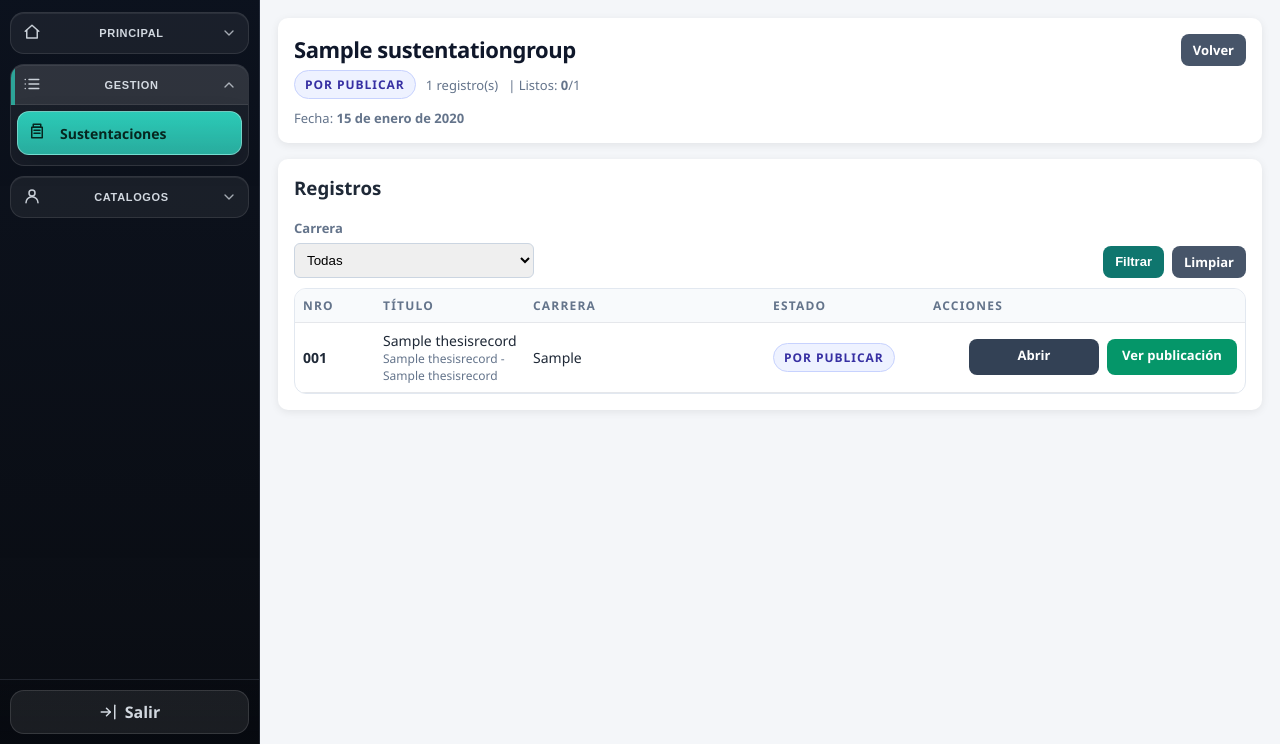
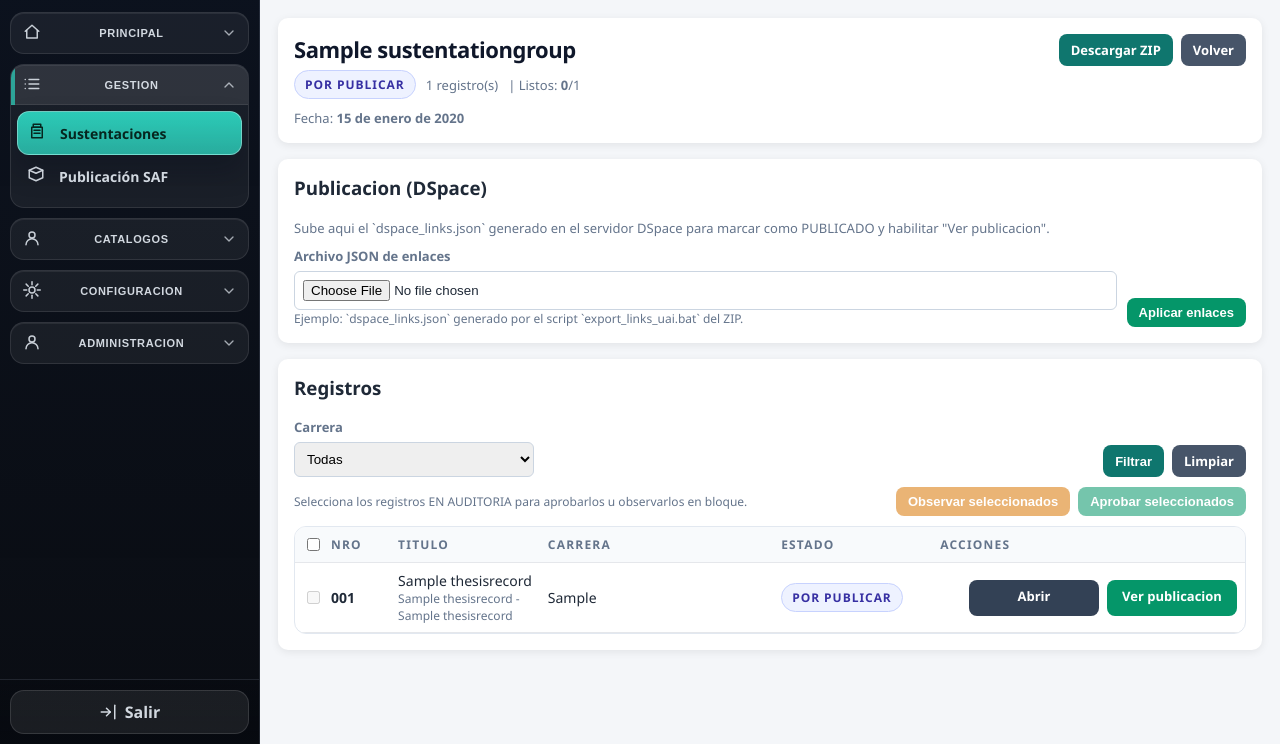
Before and after one commit to alvaroquispe1998/mydspace, a Django app: page /records/groups/1/ in a window 1280 px wide. Shown: the part 56-800 px from the top of the page. Run offline with Django 5.2, Linux system fonts and the light colour scheme; a user stored in the database is signed in; tables that the repository leaves empty hold one stand-in row (values such as "Sample post").

Commit message:
checkbox aprobar/observar

```diff
--- a/accounts/decorators.py
+++ b/accounts/decorators.py
@@ -9,7 +9,7 @@ def role_required(*allowed_roles: str):
         @login_required
         @wraps(view_func)
         def _wrapped(request, *args, **kwargs):
-            if request.user.role in allowed_roles:
+            if getattr(request.user, "is_superuser", False) or request.user.role in allowed_roles:
                 return view_func(request, *args, **kwargs)
             messages.error(request, "No tienes permisos para realizar esta acción.")
             return redirect("dashboard")
--- a/registry/models.py
+++ b/registry/models.py
@@ -210,6 +210,8 @@ class ThesisRecord(models.Model):
         # para evitar inconsistencias (metadatos/archivos).
         if not user:
             return False
+        if getattr(user, "is_superuser", False):
+            return self.status in [self.STATUS_BORRADOR, self.STATUS_OBSERVADO]
         role = getattr(user, "role", None)
         if role not in ["cargador", "asesor", "auditor"]:
             return False
--- a/registry/urls.py
+++ b/registry/urls.py
@@ -3,6 +3,7 @@ from django.urls import path
 from registry.views import (
     groups_create_view,
     groups_detail_view,
+    groups_audit_bulk_view,
     groups_list_view,
     groups_submit_view,
     records_approve_view,
@@ -27,6 +28,7 @@ urlpatterns = [
     path("groups/new/", groups_create_view, name="groups_create"),
     path("groups/<int:group_id>/", groups_detail_view, name="groups_detail"),
     path("groups/<int:group_id>/submit/", groups_submit_view, name="groups_submit"),
+    path("groups/<int:group_id>/audit-bulk/", groups_audit_bulk_view, name="groups_audit_bulk"),
     path("new/", records_create_view, name="records_create"),
     path("<int:record_id>/", records_detail_view, name="records_detail"),
     path("<int:record_id>/edit/", records_edit_view, name="records_edit"),
--- a/registry/views.py
+++ b/registry/views.py
@@ -1,5 +1,6 @@
 from django.contrib import messages
 from django.contrib.auth.decorators import login_required
+from django.urls import reverse
 from django.shortcuts import get_object_or_404, redirect, render
 from django.utils import timezone
 from django.views.decorators.http import require_POST
@@ -11,6 +12,13 @@ from appconfig.models import CareerConfig
 from registry.forms import AuditCommentForm, SustentationGroupForm, ThesisFileUploadForm, ThesisRecordForm
 from registry.models import AuditEvent, SustentationGroup, ThesisFile, ThesisRecord
 from registry.services import populate_file_metadata, validate_record_for_approval, validate_record_for_submission
+
+
+def _redirect_group_detail(group_id: int, career_filter: str = ""):
+    url = reverse("registry:groups_detail", args=[group_id])
+    if career_filter.isdigit():
+        url = f"{url}?career={career_filter}"
+    return redirect(url)
 
 
 @login_required
@@ -58,7 +66,8 @@ def groups_detail_view(request, group_id: int):
     )
     if career_filter.isdigit():
         records_qs = records_qs.filter(career_id=int(career_filter))
-    can_manage = request.user.role in [User.ROLE_CARGADOR, User.ROLE_ASESOR]
+    can_manage = request.user.has_role(User.ROLE_CARGADOR, User.ROLE_ASESOR)
+    can_audit = request.user.is_auditor
     total_records = group.records.count()
     ready_records = group.records.filter(status=ThesisRecord.STATUS_LISTO).count()
     can_submit_visible = (
@@ -71,7 +80,7 @@ def groups_detail_view(request, group_id: int):
 
     pub_batch = None
     links_form = None
-    if request.user.role == User.ROLE_AUDITOR:
+    if can_audit:
         from saf.forms import DspaceLinksUploadForm
         from saf.models import SafBatch
 
@@ -91,6 +100,7 @@ def groups_detail_view(request, group_id: int):
             "total_records": total_records,
             "ready_records": ready_records,
             "can_add_records": can_add_records,
+            "can_audit": can_audit,
             "pub_batch": pub_batch,
             "links_form": links_form,
         },
@@ -101,7 +111,7 @@ def groups_detail_view(request, group_id: int):
 @require_POST
 def groups_submit_view(request, group_id: int):
     group = get_object_or_404(SustentationGroup, pk=group_id)
-    if request.user.role not in [User.ROLE_CARGADOR, User.ROLE_ASESOR]:
+    if not request.user.has_role(User.ROLE_CARGADOR, User.ROLE_ASESOR):
         messages.error(request, "No tienes permisos para enviar este grupo a auditoría.")
         return redirect("registry:groups_detail", group_id=group.id)
     if group.status not in [SustentationGroup.STATUS_ARMADO, SustentationGroup.STATUS_OBSERVADO]:
@@ -146,9 +156,90 @@ def groups_submit_view(request, group_id: int):
 
 @login_required
 @require_POST
+def groups_audit_bulk_view(request, group_id: int):
+    group = get_object_or_404(SustentationGroup, pk=group_id)
+    career_filter = (request.POST.get("career_filter") or "").strip()
+    if not request.user.is_auditor:
+        messages.error(request, "No tienes permisos para auditar registros.")
+        return _redirect_group_detail(group.id, career_filter=career_filter)
+
+    action = (request.POST.get("bulk_action") or "").strip().lower()
+    if action not in {"approve", "observe"}:
+        messages.error(request, "Accion masiva no valida.")
+        return _redirect_group_detail(group.id, career_filter=career_filter)
+
+    ids = []
+    for raw in request.POST.getlist("record_ids"):
+        if raw.isdigit():
+            ids.append(int(raw))
+    ids = list(dict.fromkeys(ids))
+    if not ids:
+        messages.warning(request, "Selecciona al menos un registro.")
+        return _redirect_group_detail(group.id, career_filter=career_filter)
+
+    records = list(ThesisRecord.objects.filter(group=group, id__in=ids).order_by("nro"))
+    if not records:
+        messages.warning(request, "No se encontraron registros para procesar.")
+        return _redirect_group_detail(group.id, career_filter=career_filter)
+
+    comment = (request.POST.get("comment") or "").strip()
+    default_comment = (
+        "Aprobado en revision masiva de grupo."
+        if action == "approve"
+        else "Observado en revision masiva de grupo."
+    )
+    comment = comment or default_comment
+
+    updated = 0
+    skipped_not_in_audit = []
+    skipped_validation = []
+    for record in records:
+        if record.status != ThesisRecord.STATUS_EN_AUDITORIA:
+            skipped_not_in_audit.append(record.nro)
+            continue
+        if action == "approve":
+            errors = validate_record_for_approval(record)
+            if errors:
+                skipped_validation.append((record.nro, errors))
+                continue
+            record.mark_approved(request.user)
+            AuditEvent.objects.create(
+                record=record,
+                action=AuditEvent.ACTION_APPROVE,
+                user=request.user,
+                comment=comment,
+            )
+        else:
+            record.mark_observed()
+            AuditEvent.objects.create(
+                record=record,
+                action=AuditEvent.ACTION_OBSERVE,
+                user=request.user,
+                comment=comment,
+            )
+        updated += 1
+
+    if updated:
+        group.recompute_status(save=True)
+        verb = "aprobados" if action == "approve" else "observados"
+        messages.success(request, f"Registros {verb}: {updated}.")
+    else:
+        messages.warning(request, "No se aplicaron cambios.")
+
+    if skipped_not_in_audit:
+        pretty = ", ".join(f"{n:03d}" for n in sorted(skipped_not_in_audit))
+        messages.warning(request, f"Se omitieron (no estaban EN AUDITORIA): {pretty}.")
+    for nro, errors in skipped_validation:
+        messages.error(request, f"Registro {nro:03d}: " + " | ".join(errors))
+
+    return _redirect_group_detail(group.id, career_filter=career_filter)
+
+
+@login_required
+@require_POST
 def records_mark_ready_view(request, record_id: int):
     record = get_object_or_404(ThesisRecord, pk=record_id)
-    if request.user.role not in [User.ROLE_CARGADOR, User.ROLE_ASESOR]:
+    if not request.user.has_role(User.ROLE_CARGADOR, User.ROLE_ASESOR):
         messages.error(request, "No tienes permisos para esta acción.")
         return redirect("registry:records_detail", record_id=record.id)
     if record.group.status not in [SustentationGroup.STATUS_ARMADO, SustentationGroup.STATUS_OBSERVADO]:
@@ -175,7 +266,7 @@ def records_mark_ready_view(request, record_id: int):
 @require_POST
 def records_unready_view(request, record_id: int):
     record = get_object_or_404(ThesisRecord, pk=record_id)
-    if request.user.role not in [User.ROLE_CARGADOR, User.ROLE_ASESOR]:
+    if not request.user.has_role(User.ROLE_CARGADOR, User.ROLE_ASESOR):
         messages.error(request, "No tienes permisos para esta acción.")
         return redirect("registry:records_detail", record_id=record.id)
     if record.group.status not in [SustentationGroup.STATUS_ARMADO, SustentationGroup.STATUS_OBSERVADO]:
@@ -199,7 +290,7 @@ def records_create_view(request):
         messages.error(request, "Debes crear/seleccionar un grupo de sustentación antes de crear registros.")
         return redirect("registry:groups_list")
     group = get_object_or_404(SustentationGroup, pk=int(group_id))
-    if request.user.role not in [User.ROLE_CARGADOR, User.ROLE_ASESOR]:
+    if not request.user.has_role(User.ROLE_CARGADOR, User.ROLE_ASESOR):
         messages.error(request, "No tienes permisos para agregar registros a este grupo.")
         return redirect("registry:groups_detail", group_id=group.id)
     if group.status != SustentationGroup.STATUS_ARMADO:
@@ -293,7 +384,7 @@ def records_detail_view(request, record_id: int):
     files = record.files.order_by("file_type", "original_name")
     events = record.audit_events.select_related("user").all()
     can_edit = record.can_edit(request.user)
-    can_audit = request.user.role == User.ROLE_AUDITOR
+    can_audit = request.user.is_auditor
     return render(
         request,
         "records/detail.html",
--- a/templates/base.html
+++ b/templates/base.html
@@ -621,7 +621,7 @@
                 <span class="sb-icon" aria-hidden="true"><svg viewBox="0 0 24 24"><path d="M7 3h10v4H7z"/><path d="M5 7h14v14H5z"/><path d="M8 11h8"/><path d="M8 15h8"/></svg></span>
                 <span class="sb-label">Sustentaciones</span>
               </a>
-              {% if request.user.role == 'auditor' %}
+              {% if request.user.is_auditor %}
                 <a class="sb-item {% if request.resolver_match.namespace == 'saf' %}is-active{% endif %}" title="Publicación SAF" href="{% url 'saf:batches_list' %}" {% if request.resolver_match.namespace == 'saf' %}aria-current="page"{% endif %}>
                   <span class="sb-icon" aria-hidden="true"><svg viewBox="0 0 24 24"><path d="M12 3l9 4-9 4-9-4z"/><path d="M3 7v10l9 4 9-4V7"/></svg></span>
                   <span class="sb-label">Publicación SAF</span>
@@ -659,7 +659,7 @@
             </div>
           </div>
 
-          {% if request.user.role == 'auditor' %}
+          {% if request.user.is_auditor %}
           <!-- Configuracion -->
           <div class="sb-sec" data-sec="configuracion">
             <button class="sb-sec-btn" type="button" title="Configuracion" aria-label="Configuracion" aria-controls="sidebar-sec-configuracion"
--- a/templates/dashboard.html
+++ b/templates/dashboard.html
@@ -117,7 +117,7 @@
       </tbody>
     </table>
 
-    {% if request.user.role == 'auditor' %}
+    {% if request.user.is_auditor %}
       <div style="height:12px;"></div>
       <h3 class="panel-title" style="margin-top:0;">Pendientes de auditoría</h3>
       {% if pending_groups %}
--- a/templates/groups/detail.html
+++ b/templates/groups/detail.html
@@ -42,6 +42,17 @@
   .row-actions .btn { min-height: 36px; min-width: 130px; text-align: center; }
   .row-actions .btn-secondary { background:#334155; }
   .row-actions .btn-success { background:#059669; }
+  .nro-cell { display:flex; align-items:center; gap:8px; }
+  .bulk-audit {
+    margin-bottom: 10px;
+    display:flex;
+    gap:8px;
+    align-items:center;
+    justify-content: space-between;
+    flex-wrap: wrap;
+  }
+  .bulk-actions { display:flex; gap:8px; flex-wrap: wrap; }
+  .bulk-note { font-size:12px; color:#64748b; }
 
   @media (max-width: 720px) {
     .row-actions .btn { min-width: auto; }
@@ -55,6 +66,9 @@
     .filter-actions .btn { width: 100%; text-align: center; }
     .row-actions { flex-direction: column; align-items: stretch; }
     .row-actions .btn { width: 100%; }
+    .bulk-audit { width: 100%; }
+    .bulk-actions { width: 100%; }
+    .bulk-actions .btn { width: 100%; text-align: center; }
   }
 </style>
 
@@ -76,16 +90,16 @@
       {% if can_submit_visible %}
         <form method="post" action="{% url 'registry:groups_submit' group.id %}" style="margin:0;">
           {% csrf_token %}
-          <button class="btn btn-success btn-sm" type="submit" {% if not can_submit_now %}disabled title="Debes marcar todos los registros como LISTO para poder enviar."{% else %}data-confirm="¿Enviar el grupo a auditoría?"{% endif %}>Enviar a auditoría</button>
+          <button class="btn btn-success btn-sm" type="submit" {% if not can_submit_now %}disabled title="Debes marcar todos los registros como LISTO para poder enviar."{% else %}data-confirm="Enviar el grupo a auditoria?"{% endif %}>Enviar a auditoria</button>
         </form>
       {% endif %}
-      {% if request.user.role == 'auditor' and group.status == 'APROBADO' %}
+      {% if can_audit and group.status == 'APROBADO' %}
         <form method="post" action="{% url 'saf:groups_generate' group.id %}" style="margin:0;" class="js-saf-generate" data-progress-url="{% url 'saf:groups_progress' group.id %}">
           {% csrf_token %}
-          <button class="btn btn-success btn-sm" type="submit" data-confirm="¿Generar SAF para este grupo?">Generar SAF</button>
+          <button class="btn btn-success btn-sm" type="submit" data-confirm="Generar SAF para este grupo?">Generar SAF</button>
         </form>
       {% endif %}
-      {% if request.user.role == 'auditor' and pub_batch and pub_batch.zip_path %}
+      {% if can_audit and pub_batch and pub_batch.zip_path %}
         <a class="btn btn-primary btn-sm" href="{% url 'saf:groups_download' group.id %}">Descargar ZIP</a>
       {% endif %}
       <a class="btn btn-secondary btn-sm" href="{% url 'registry:groups_list' %}">Volver</a>
@@ -93,12 +107,12 @@
   </div>
 </div>
 
-{% if request.user.role == 'auditor' %}
+{% if can_audit %}
   <div class="card" id="publicacion">
-    <h3 style="margin-top:0;">Publicación (DSpace)</h3>
+    <h3 style="margin-top:0;">Publicacion (DSpace)</h3>
     {% if pub_batch and pub_batch.zip_path %}
       <div class="muted" style="margin-bottom:10px;">
-        Sube aquí el `dspace_links.json` generado en el servidor DSpace para marcar como PUBLICADO y habilitar "Ver publicación".
+        Sube aqui el `dspace_links.json` generado en el servidor DSpace para marcar como PUBLICADO y habilitar "Ver publicacion".
       </div>
       <form method="post" action="{% url 'saf:groups_upload_links' group.id %}" enctype="multipart/form-data" style="display:flex; gap:10px; align-items:end; flex-wrap:wrap;">
         {% csrf_token %}
@@ -108,11 +122,11 @@
           <div class="help">Ejemplo: `dspace_links.json` generado por el script `export_links_uai.bat` del ZIP.</div>
         </div>
         <div>
-          <button class="btn btn-success btn-sm" type="submit" data-confirm="¿Aplicar enlaces y marcar como PUBLICADO?">Aplicar enlaces</button>
+          <button class="btn btn-success btn-sm" type="submit" data-confirm="Aplicar enlaces y marcar como PUBLICADO?">Aplicar enlaces</button>
         </div>
       </form>
     {% else %}
-      <div class="muted">Cuando el grupo esté APROBADO, genera el SAF para habilitar la descarga del ZIP y la carga del JSON.</div>
+      <div class="muted">Cuando el grupo este APROBADO, genera el SAF para habilitar la descarga del ZIP y la carga del JSON.</div>
     {% endif %}
   </div>
 {% endif %}
@@ -138,13 +152,37 @@
     </div>
   </form>
 
+  {% if can_audit and records %}
+    <form method="post" action="{% url 'registry:groups_audit_bulk' group.id %}" id="bulk-audit-form">
+      {% csrf_token %}
+      <input type="hidden" name="career_filter" value="{{ career_filter }}">
+      <div class="bulk-audit">
+        <div class="bulk-note">
+          Selecciona los registros EN AUDITORIA para aprobarlos u observarlos en bloque.
+        </div>
+        <div class="bulk-actions">
+          <button class="btn btn-warning btn-sm" type="submit" name="bulk_action" value="observe" id="btn-bulk-observe" disabled data-confirm="Marcar seleccionados como OBSERVADO?">Observar seleccionados</button>
+          <button class="btn btn-success btn-sm" type="submit" name="bulk_action" value="approve" id="btn-bulk-approve" disabled data-confirm="Marcar seleccionados como APROBADO?">Aprobar seleccionados</button>
+        </div>
+      </div>
+  {% endif %}
+
   <div class="table-shell">
     <div class="table-wrap">
       <table class="nice-table">
         <thead>
           <tr>
-            <th style="width:80px;">Nro</th>
-            <th>Título</th>
+            <th style="width:96px;">
+              {% if can_audit and records %}
+                <label style="display:flex; align-items:center; gap:8px;">
+                  <input type="checkbox" id="bulk-select-all">
+                  <span>Nro</span>
+                </label>
+              {% else %}
+                Nro
+              {% endif %}
+            </th>
+            <th>Titulo</th>
             <th style="width:240px;">Carrera</th>
             <th style="width:160px;">Estado</th>
             <th style="width:320px;">Acciones</th>
@@ -153,9 +191,16 @@
         <tbody>
           {% for r in records %}
             <tr>
-              <td><strong>{{ r.nro|stringformat:'03d' }}</strong></td>
               <td>
-                <span class="title-cut">{{ r.titulo|default:"(sin título)" }}</span>
+                <div class="nro-cell">
+                  {% if can_audit %}
+                    <input type="checkbox" name="record_ids" value="{{ r.id }}" class="bulk-record" {% if r.status != 'EN_AUDITORIA' %}disabled{% endif %}>
+                  {% endif %}
+                  <strong>{{ r.nro|stringformat:'03d' }}</strong>
+                </div>
+              </td>
+              <td>
+                <span class="title-cut">{{ r.titulo|default:"(sin titulo)" }}</span>
                 <div class="muted" style="font-size:12px;">{{ r.authors_display|default:"-" }}</div>
               </td>
               <td>{{ r.career.carrera_excel|default:"-" }}</td>
@@ -164,17 +209,70 @@
                 <div class="row-actions">
                   <a class="btn btn-secondary btn-sm" href="{% url 'registry:records_detail' r.id %}">Abrir</a>
                   {% if r.dspace_url %}
-                    <a class="btn btn-success btn-sm" href="{{ r.dspace_url }}" target="_blank" rel="noopener">Ver publicación</a>
+                    <a class="btn btn-success btn-sm" href="{{ r.dspace_url }}" target="_blank" rel="noopener">Ver publicacion</a>
                   {% endif %}
                 </div>
               </td>
             </tr>
           {% empty %}
-            <tr><td colspan="5" class="muted">Aún no hay registros en este grupo.</td></tr>
+            <tr><td colspan="5" class="muted">Aun no hay registros en este grupo.</td></tr>
           {% endfor %}
         </tbody>
       </table>
     </div>
   </div>
+  {% if can_audit and records %}
+    </form>
+  {% endif %}
 </div>
+
+{% if can_audit and records %}
+<script>
+  (function () {
+    var all = document.getElementById('bulk-select-all');
+    var checks = Array.prototype.slice.call(document.querySelectorAll('.bulk-record'));
+    var btnApprove = document.getElementById('btn-bulk-approve');
+    var btnObserve = document.getElementById('btn-bulk-observe');
+    if (!all || !btnApprove || !btnObserve) return;
+
+    function selectedEnabledCount() {
+      return checks.filter(function (c) { return !c.disabled && c.checked; }).length;
+    }
+
+    function syncButtons() {
+      var selected = selectedEnabledCount();
+      var disabled = selected === 0;
+      btnApprove.disabled = disabled;
+      btnObserve.disabled = disabled;
+    }
+
+    function syncMaster() {
+      if (!checks.length) {
+        all.checked = false;
+        all.indeterminate = false;
+        return;
+      }
+      var selected = checks.filter(function (c) { return c.checked; }).length;
+      all.checked = selected === checks.length;
+      all.indeterminate = selected > 0 && selected < checks.length;
+    }
+
+    all.addEventListener('change', function () {
+      checks.forEach(function (c) { c.checked = all.checked; });
+      syncMaster();
+      syncButtons();
+    });
+
+    checks.forEach(function (c) {
+      c.addEventListener('change', function () {
+        syncMaster();
+        syncButtons();
+      });
+    });
+
+    syncMaster();
+    syncButtons();
+  })();
+</script>
+{% endif %}
 {% endblock %}
--- a/templates/records/detail.html
+++ b/templates/records/detail.html
@@ -152,7 +152,7 @@
     </div>
     <div class="header-actions">
       <a class="btn btn-secondary" href="{% url 'registry:records_edit' record.id %}">{% if can_edit %}Editar metadatos{% else %}Ver metadatos{% endif %}</a>
-      {% if request.user.role == 'cargador' or request.user.role == 'asesor' %}
+      {% if request.user.is_manager %}
         {% if record.status == 'LISTO' %}
           <form method="post" action="{% url 'registry:records_unready' record.id %}" style="margin:0;">
             {% csrf_token %}
--- a/templates/records/list.html
+++ b/templates/records/list.html
@@ -94,7 +94,7 @@
               <a class="btn btn-success btn-sm" href="{{ r.dspace_url }}" target="_blank" rel="noopener">Ver publicación</a>
             {% endif %}
             {% if r.status == 'BORRADOR' or r.status == 'OBSERVADO' %}
-              {% if request.user.role == 'cargador' or request.user.role == 'asesor' %}
+              {% if request.user.is_manager %}
                 <a class="btn btn-secondary btn-sm" href="{% url 'registry:records_edit' r.id %}">Editar</a>
               {% endif %}
             {% endif %}
```
Also changed, not shown: accounts/models.py (+8 -1 lines), registry/tests.py (+49 -1 lines), README.md.
